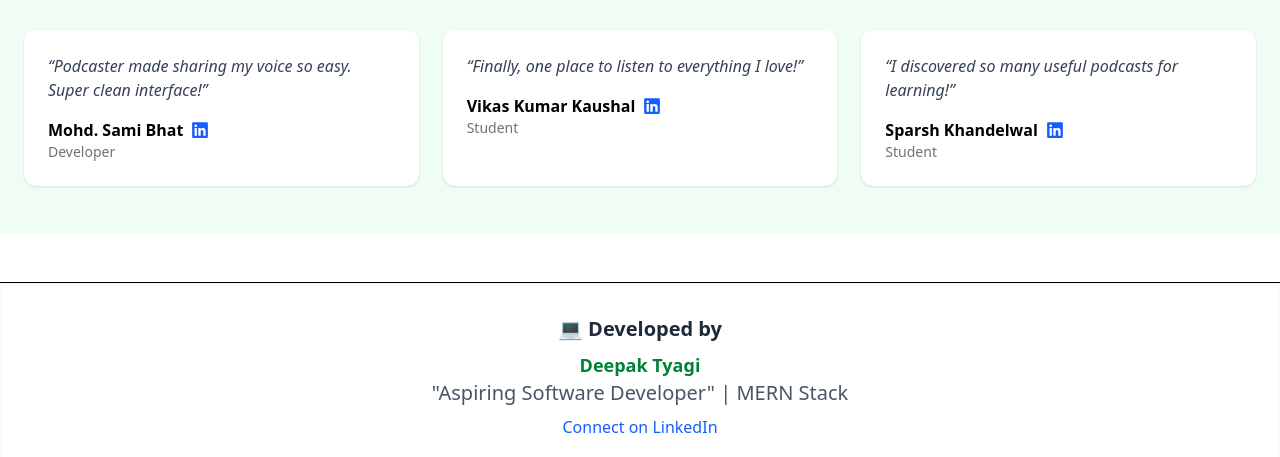
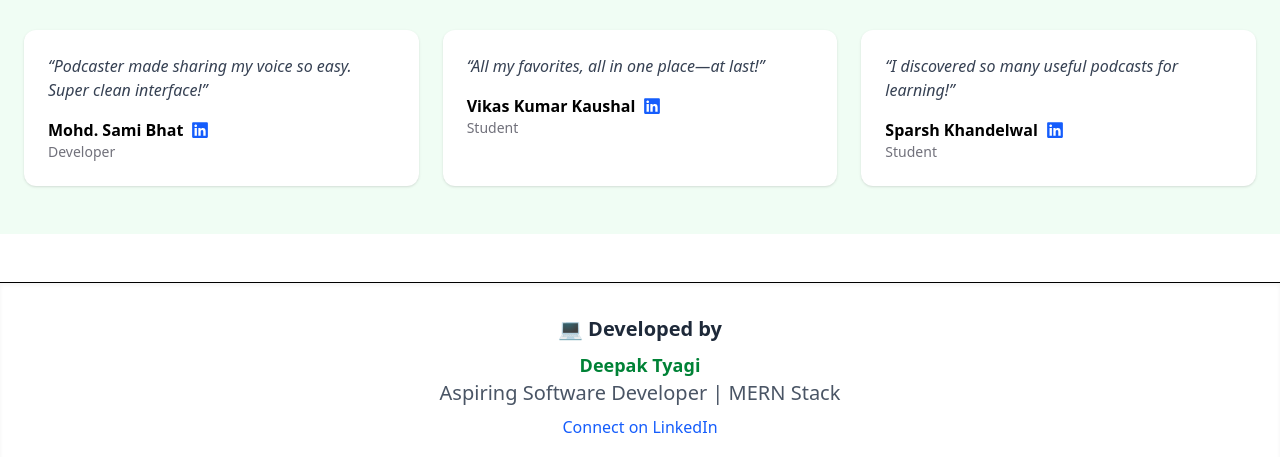
Before and after one commit to deepaktyagi2108/Podcaster-By-Deepak, a React (Vite) app in the folder frontend/: page / in a window 1280 px wide. Shown: the part 1344-1801 px from the top of the page. Built offline with nearby package versions, Linux system fonts and the light colour scheme.

Commit message:
dev. info

```diff
--- a/frontend/src/components/Footer/DeveloperInfo.jsx
+++ b/frontend/src/components/Footer/DeveloperInfo.jsx
@@ -6,7 +6,7 @@ const DeveloperInfo = () => {
       <div className="max-w-4xl mx-auto text-center px-4">
         <h2 className="text-xl font-semibold text-gray-800">💻 Developed by</h2>
         <p className="mt-2 text-lg font-bold text-green-700">Deepak Tyagi</p>
-        <p className=" text-gray-600 text-xl">"Aspiring Software Developer" | MERN Stack</p>
+        <p className=" text-gray-600 text-xl">Aspiring Software Developer | MERN Stack</p>
         <a
           href="https://www.linkedin.com/in/deepak-tyagi-956523262/"
           target="_blank"
--- a/frontend/src/components/Testimonials.jsx
+++ b/frontend/src/components/Testimonials.jsx
@@ -11,13 +11,13 @@ const testimonials = [
   {
     name: "Vikas Kumar Kaushal",
     role: "Student",
-    quote: "Finally, one place to listen to everything I love!",
+    quote: "All my favorites, all in one place—at last!",
     linkedin: "https://www.linkedin.com/in/vikas-kumar-kaushal-80b5bb28a/"
   },
   {
     name: "Sparsh Khandelwal ",
     role: "Student",
-    quote: "I discovered so many useful podcasts for learning!",
+    quote:"I discovered so many useful podcasts for learning!",
     linkedin: "https://www.linkedin.com/in/sparsh-kh23/"
   }
 ];
```
